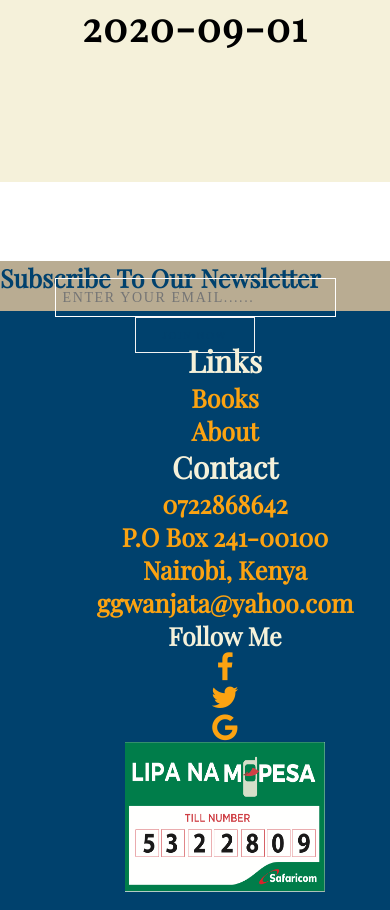
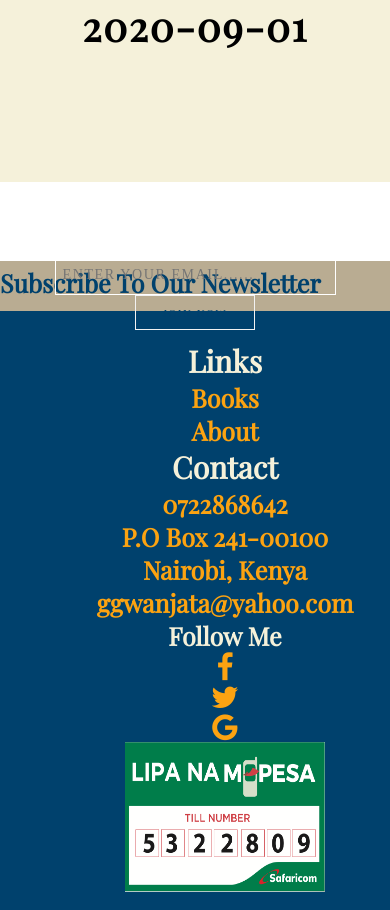
Before and after one commit to KingSonkorey69/website, a PHP site: page /pages/info.php in a window 390 px wide; the page is wider, and only the part inside the window is pictured. Shown: the part 5590-6500 px from the top of that part. Run offline with PHP 8.4, Linux system fonts and the light colour scheme; data comes from the database, SQL or seed files in the repository; data that the repository does not hold is empty; a stand-in replaces the project's code that opens the database connection; some libraries are stand-ins or nearby versions.

Commit message:
changed the media query

```diff
--- a/assets/css/book.css
+++ b/assets/css/book.css
@@ -595,7 +595,7 @@ span{
    }
 
    .join{
-      margin-top: -2%;
+      margin-top: -12%;
       align-items: center;
       width: 60%;
       display: flex;
--- a/assets/css/contact.css
+++ b/assets/css/contact.css
@@ -466,7 +466,7 @@ span{
    }
 
    .join{
-      margin-top:-2%;
+      margin-top:-12%;
       align-items: center;
       width: 60%;
       display: flex;
--- a/assets/css/info.css
+++ b/assets/css/info.css
@@ -616,7 +616,7 @@ span{
    }
 
    .join{
-      margin-top: -2%;
+      margin-top: -12%;
       align-items: center;
       width: 60%;
       display: flex;
--- a/assets/css/kim.css
+++ b/assets/css/kim.css
@@ -719,7 +719,7 @@ span{
    }
 
    .join{
-      margin-top: -5%;
+      margin-top: -12%;
       align-items: center;
       width: 60%;
       display: flex;
```
